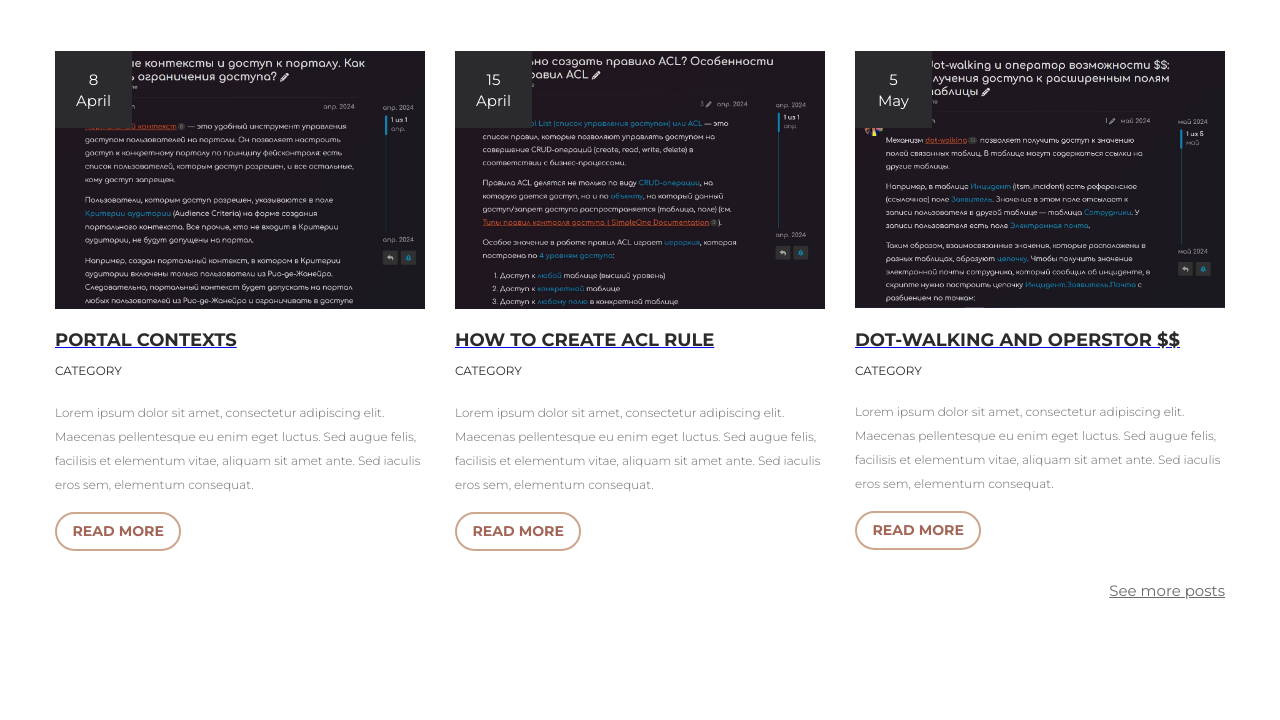
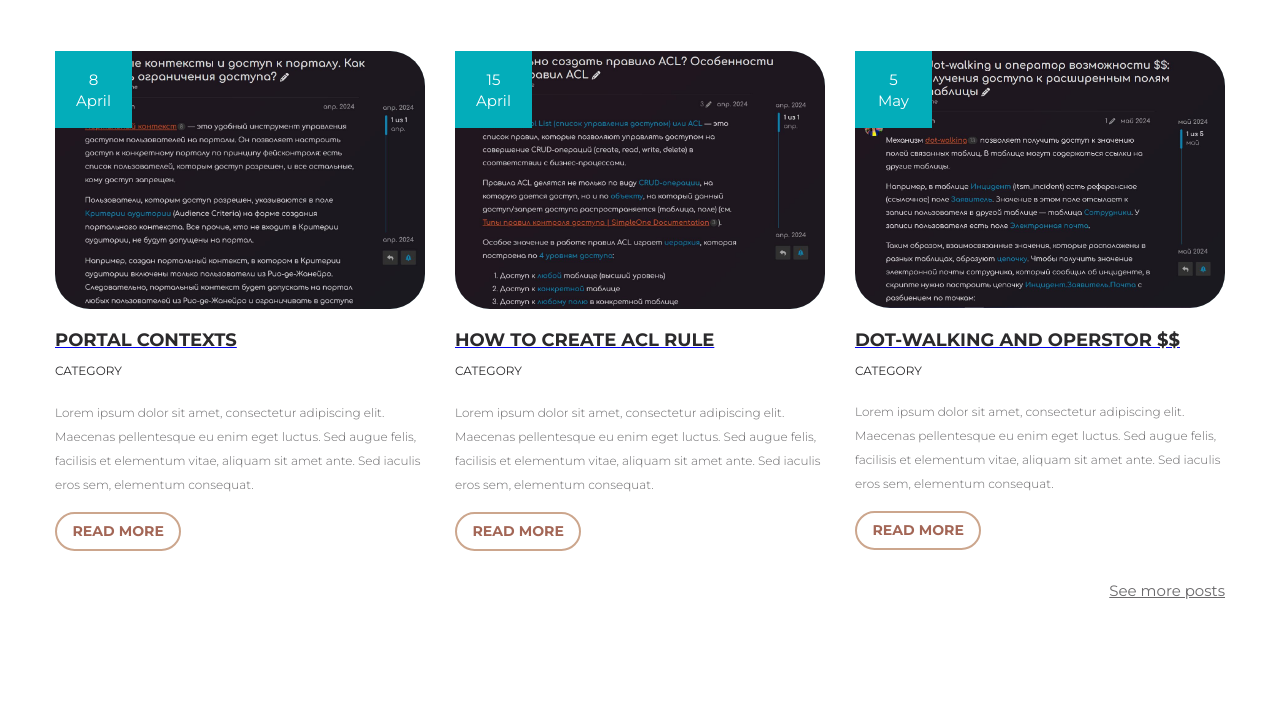
Before and after one commit to HelenVirtanen/portfolio-resume, a plain HTML site: page index.html in a window 1280 px wide. Shown: the part 3189-3909 px from the top of the page. Drawn offline with nearby package versions, Linux system fonts and the light colour scheme.

Commit message:
Edited style of articles cards

```diff
--- a/css/blocks/articles.less
+++ b/css/blocks/articles.less
@@ -38,7 +38,7 @@
     justify-content: center;
     width: 77px;
     height: 77px;
-    background-color: @black;
+    background-color: #03adba;
     color: @white;
     font-size: 1rem;
     position: absolute;
@@ -50,14 +50,12 @@
 }
 
 .articles__photo {
-    /* вместо картинки */
     background-color: fade(#03adba, 25%);
     width: 370px;
-    height: 257px;
-
     display: block;
     max-width: 100%;
     height: auto;
+    border-radius: 35px;
 }
 
 .articles__title {
```
Also changed, not shown: css/style.css.
